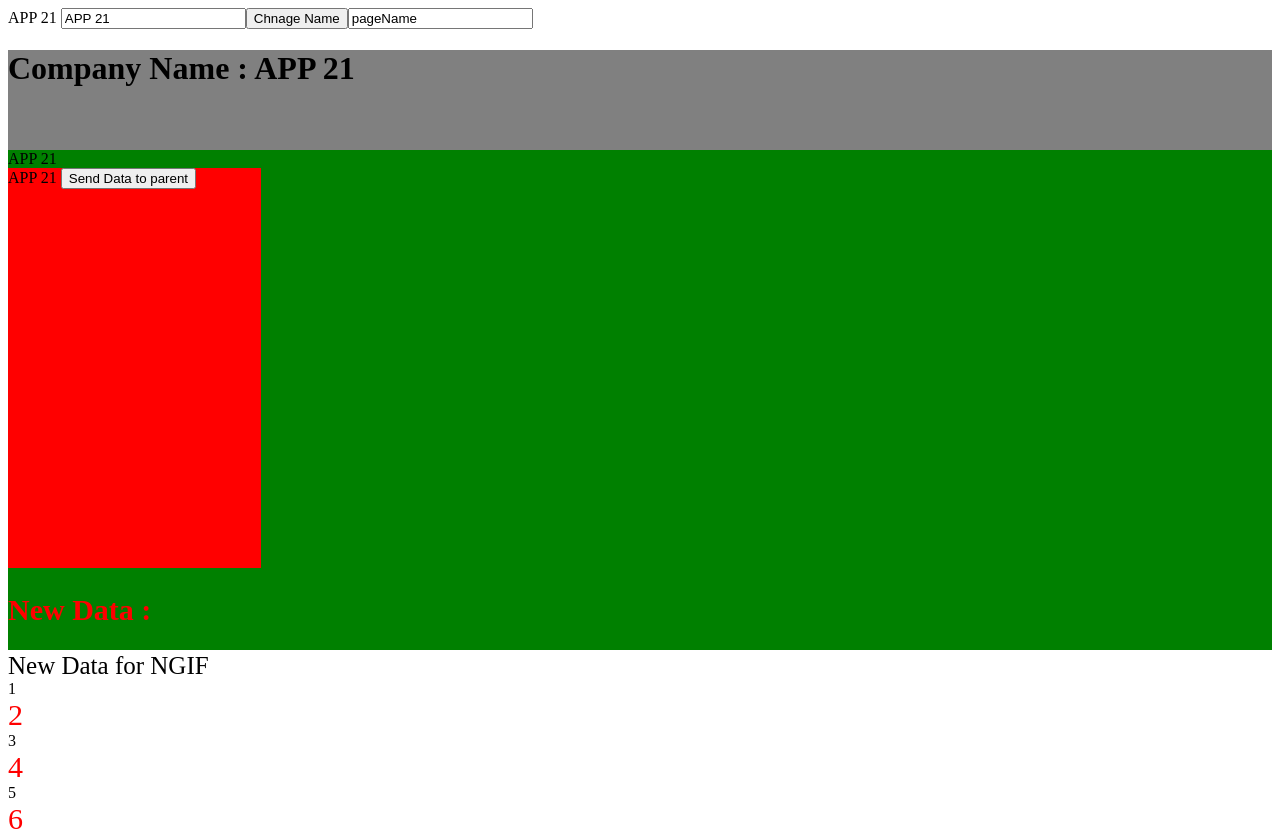
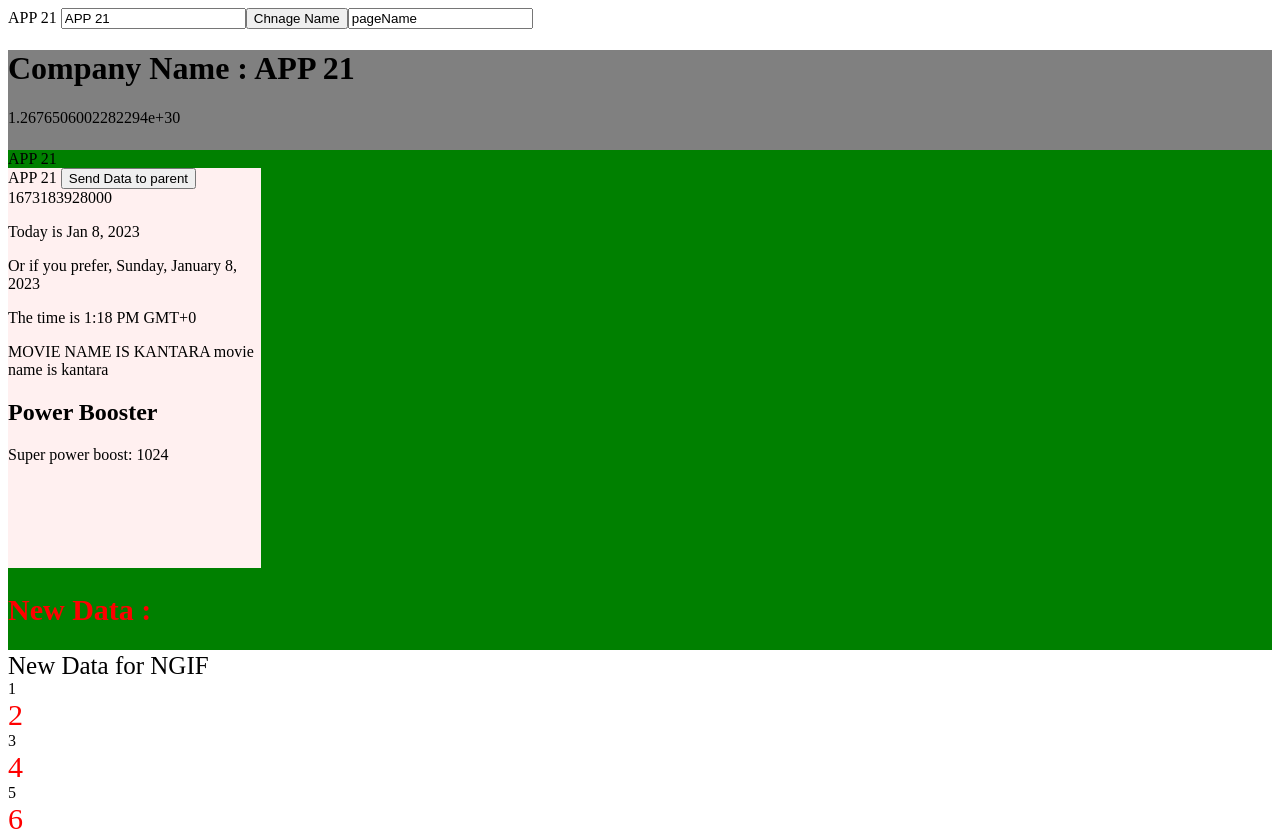
Before and after one commit to yogeshrajput335/angular-training-app, an Angular app: page / in a window 1280 px wide. Built offline with nearby package versions, Linux system fonts and the light colour scheme.

Commit message:
Pipe demo

```diff
--- a/src/app/app.module.ts
+++ b/src/app/app.module.ts
@@ -8,6 +8,8 @@
 import { MyHeadComponent } from './my-head/my-head.component';
 import { MyLeftComponent } from './my-left/my-left.component';
 import { MyRightComponent } from './my-right/my-right.component';
+import { MyPipeComponent } from './my-pipe/my-pipe.component';
+import { ExponentialStrengthPipe } from './common/exponential-strength.pipe';
 
 @NgModule({
   declarations: [
@@ -16,7 +18,9 @@
     MyBodyComponent,
     MyLeftComponent,
     MyRightComponent,
-    AppNotDirective
+    AppNotDirective,
+    MyPipeComponent,
+    ExponentialStrengthPipe
   ],
   imports: [
     BrowserModule,
--- /dev/null
+++ b/src/app/common/exponential-strength.pipe.ts
@@ -0,0 +1,8 @@
+import { Pipe, PipeTransform } from "@angular/core";
+
+@Pipe({name: 'exponentialStrength'})
+export class ExponentialStrengthPipe implements PipeTransform {
+  transform(value: number, exponent = 1): number {
+    return Math.pow(value, exponent);
+  }
+}
--- a/src/app/my-head/my-head.component.html
+++ b/src/app/my-head/my-head.component.html
@@ -1,3 +1,4 @@
 <div style="width:100%;height:100px;background-color:gray">
   <h1>Company Name : {{inputData}}</h1>
+  {{4 | exponentialStrength: 50}}
 </div>
--- a/src/app/my-left/my-left.component.html
+++ b/src/app/my-left/my-left.component.html
@@ -1,3 +1,4 @@
-<div style="width:20%;height:400px; background-color:red">{{inputData}}
+<div style="width:20%;height:400px; background-color:rgb(255, 240, 240)">{{inputData}}
 <button (click)="addNewItem()">Send Data to parent</button>
+<app-my-pipe></app-my-pipe>
 </div>
--- /dev/null
+++ b/src/app/my-pipe/my-pipe.component.html
@@ -0,0 +1,12 @@
+<div>
+  {{today}}
+  <p>Today is {{today | date}}</p>
+  <p>Or if you prefer, {{today | date:'fullDate'}}</p>
+  <p>The time is {{today | date:'h:mm a z'}}</p>
+</div>
+{{text|uppercase}}
+{{text|lowercase}}
+<br/>
+
+<h2>Power Booster</h2>
+<p>Super power boost: {{2 | exponentialStrength: 10}}</p>
--- /dev/null
+++ b/src/app/my-pipe/my-pipe.component.ts
@@ -0,0 +1,18 @@
+import { Component, OnInit } from '@angular/core';
+
+@Component({
+  selector: 'app-my-pipe',
+  templateUrl: './my-pipe.component.html',
+  styleUrls: ['./my-pipe.component.scss']
+})
+export class MyPipeComponent implements OnInit {
+
+  today: number = Date.now();
+  text='Movie name is kantara'
+
+  constructor() { }
+
+  ngOnInit(): void {
+  }
+
+}
```
Also changed, not shown: src/app/my-pipe/my-pipe.component.scss (added), 2 other files (tests, documents, lock files or other folders).
